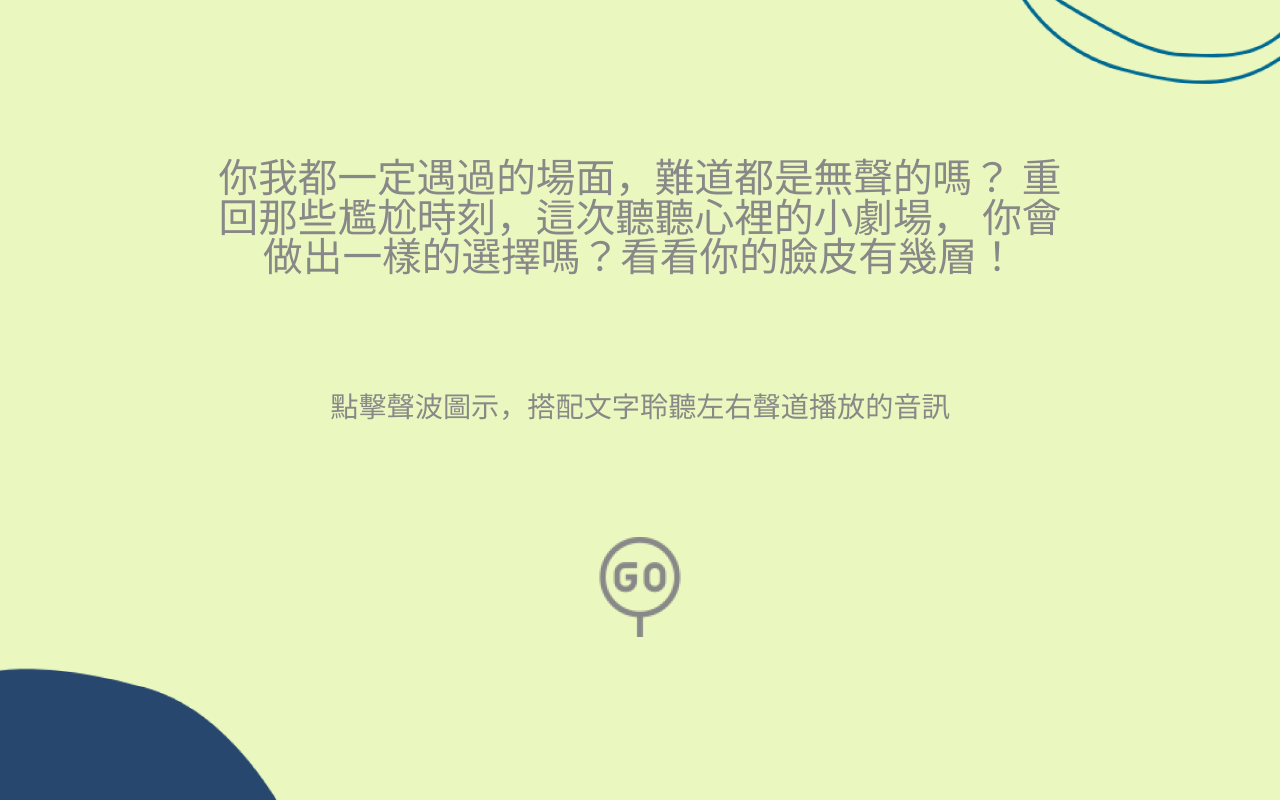
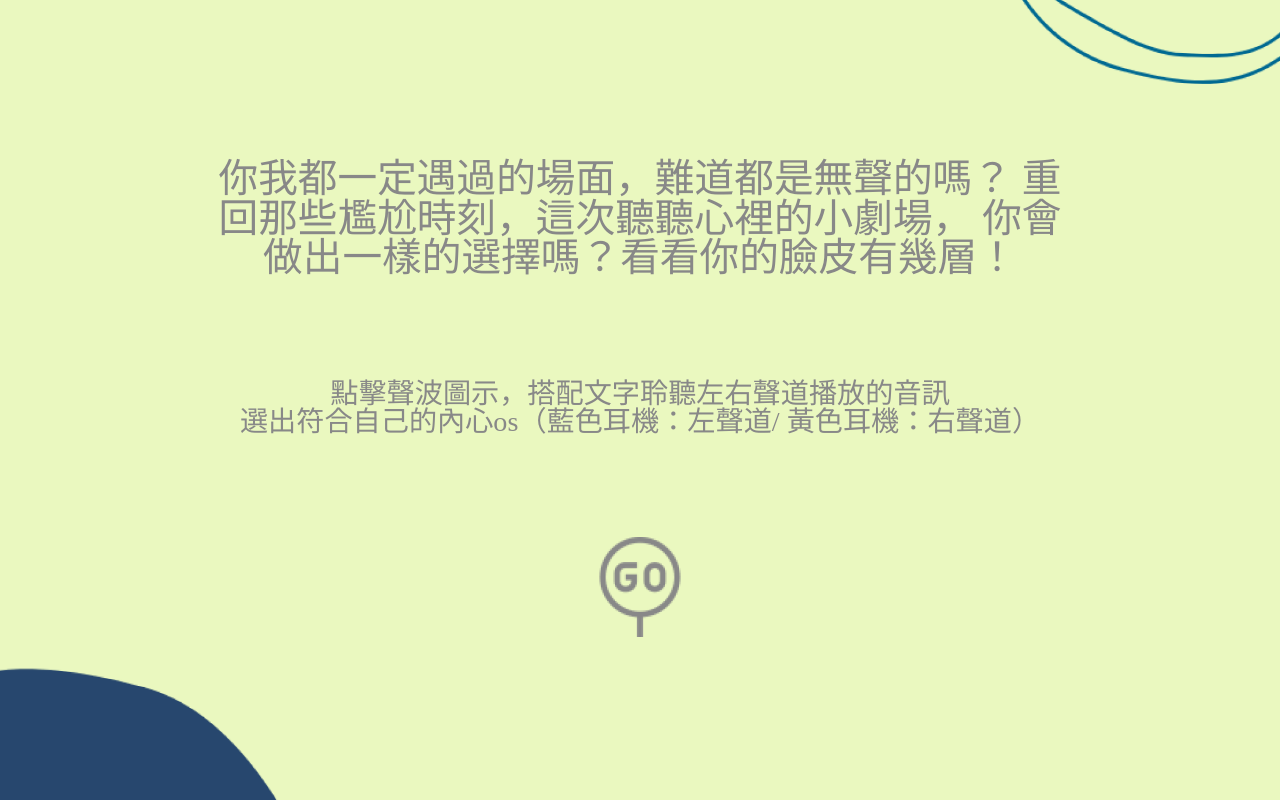
Before and after one commit to 106101071/106101071.github.io, a plain HTML site: page guide.html in a window 1280 px wide. Drawn offline with nearby package versions, Linux system fonts and the light colour scheme; a web font is replaced by a local one.

Commit message:
Update guide.html

```diff
--- a/guide.html
+++ b/guide.html
@@ -10,9 +10,7 @@
     <div class="wrap">
         <div class="section2 section">
             <blockquote>你我都一定遇過的場面，難道都是無聲的嗎？ 重回那些尷尬時刻，這次聽聽心裡的小劇場， 你會做出一樣的選擇嗎？看看你的臉皮有幾層！</blockquote>
-            <!-- <p>音檔播放結束後，點擊聲波圖仔細聽左右聲道播放的音訊<br>選出符合自己的內心os（藍色耳機：左聲道/ 黃色耳機：右聲道）</p> -->
-            <p>點擊聲波圖示，搭配文字聆聽左右聲道播放的音訊</p>
-            <!-- <p>(請點擊畫面任一處)</p> -->
+            <p>點擊聲波圖示，搭配文字聆聽左右聲道播放的音訊<br>選出符合自己的內心os（藍色耳機：左聲道/ 黃色耳機：右聲道）</p>
             <a href="./wakeup.html" style=""><img class='goImg' src="./images/go.png" alt=""></a>
         </div>
     </div>
```
